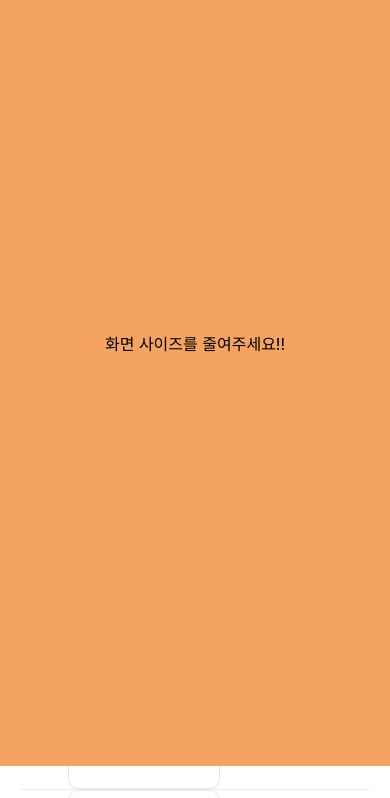
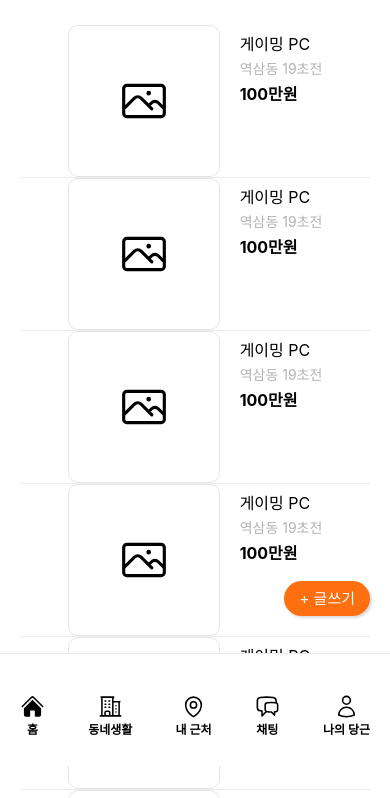
Before and after one commit to chanjook1m/market-clone, a plain HTML site: page index.html in a window 390 px wide. Shown: the part 78-876 px from the top of the page. Drawn offline with Linux system fonts and the light colour scheme; a web font is replaced by a local one.

Commit message:
미디어 쿼리 버그 수정
- 크롬 브라우저 380px 보다 작아지지 않기 때문에 생긴 문제 해결
- 안내 메세지가 스크롤에 따라오지 않는 문제 해결
- 안내 메세지가 화면을 덮어서 화면 클릭이 안되는 문제 해결

```diff
--- a/css/style.css
+++ b/css/style.css
@@ -11,8 +11,7 @@ body {
 }
 
 .media-info-msg {
-  opacity: 0;
-  position: absolute;
+  position: fixed;
   top: 0;
   left: 0;
   width: 100vw;
@@ -23,8 +22,8 @@ body {
   background-color: sandybrown;
 }
 
-@media screen and (min-width: 380px) {
+@media screen and (max-width: 500px) {
   .media-info-msg {
-    opacity: 1;
+    display: none;
   }
 }
```
